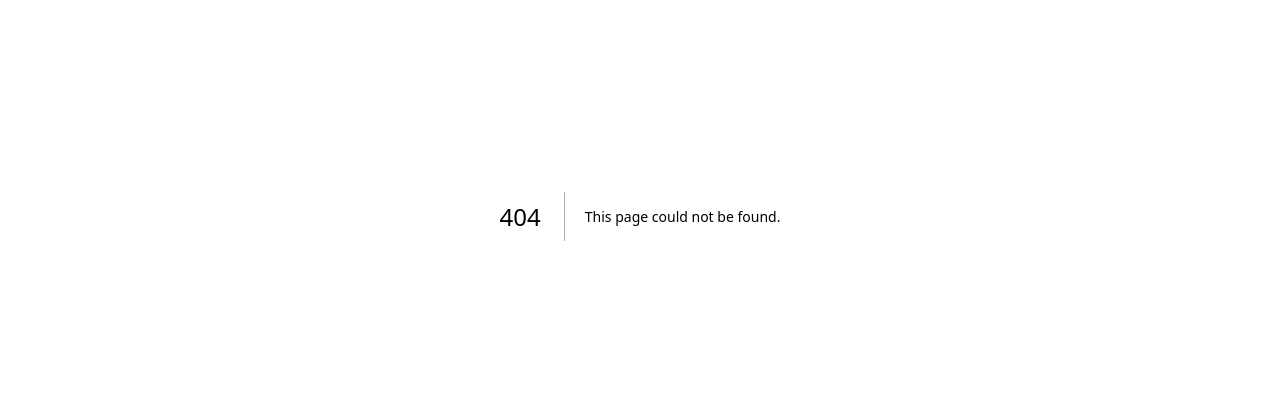
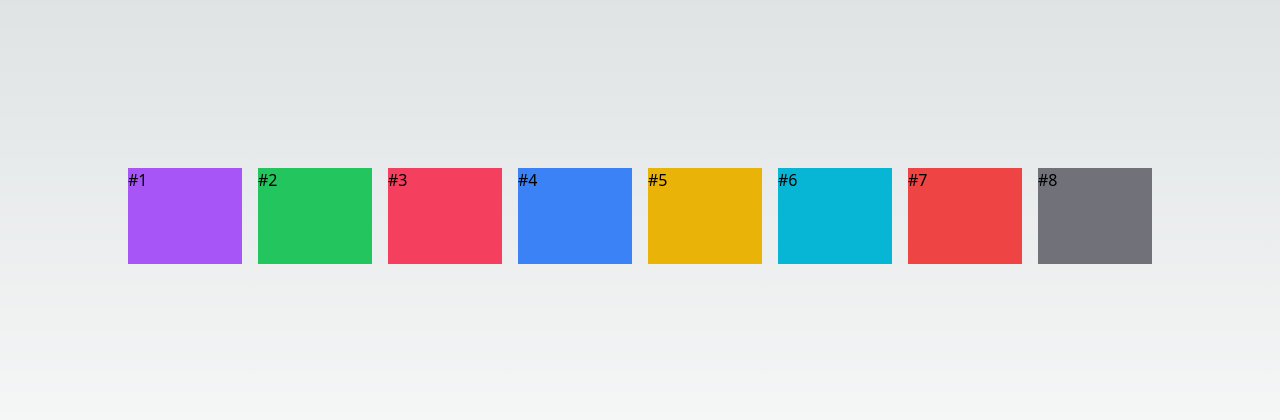
Before and after one commit to Fernandafogs/aulas_react_next, a Next.js app: page /layout in a window 1280 px wide. Before the commit this address had no page. Shown: the part 184-604 px from the top of the page. Built offline with nearby package versions, Linux system fonts and the light colour scheme.

Commit message:
componente de layout com grid

```diff
--- /dev/null
+++ b/src/components/layout/Grid.tsx
@@ -0,0 +1,27 @@
+interface GridProps{
+    cols?: number
+    sm?: number
+    md?: number
+    lg?: number
+    xl?: number
+    xl2?: number
+    children: any
+}
+
+export default function Grid(props: GridProps){
+    //grid grid-cols-1 sm:grid-cols-2 lg:grid-cols-4
+    return(
+        <div className={`
+            grid grid-cols-${props.cols ?? 1}
+            ${props.sm ? `sm:grid-cols-${props.sm}` : ''}
+            ${props.md ? `md:grid-cols-${props.md}` : ''}
+            ${props.lg ? `lg:grid-cols-${props.lg}` : ''}
+            ${props.xl ? `xl:grid-cols-${props.xl}` : ''}
+            ${props.xl2 ? `2xl:grid-cols-${props.xl2}` : ''}
+            gap-4 w-full
+        `} >
+            {props.children}
+        </div>
+    )
+
+}
--- /dev/null
+++ b/src/pages/layout/index.tsx
@@ -0,0 +1,21 @@
+import Grid from "@/components/layout/Grid";
+
+export default function PaginaLayout(){
+    return(
+        <div className="flex flex-col justify-center items-center h-screen">
+            <div className="w-[90%] lg:w-4/5">
+                <Grid sm={2} md={4} lg={8}>
+                    <div className="h-24 w-full bg-purple-500">#1</div>
+                    <div className="h-24 w-full bg-green-500">#2</div>
+                    <div className="h-24 w-full bg-rose-500">#3</div>
+                    <div className="h-24 w-full bg-blue-500">#4</div>
+                    <div className="h-24 w-full bg-yellow-500">#5</div>
+                    <div className="h-24 w-full bg-cyan-500">#6</div>
+                    <div className="h-24 w-full bg-red-500">#7</div>
+                    <div className="h-24 w-full bg-zinc-500">#8</div>
+                </Grid>
+            </div>
+        </div>
+    )
+
+}
--- a/tailwind.config.ts
+++ b/tailwind.config.ts
@@ -5,6 +5,12 @@
     './src/pages/**/*.{js,ts,jsx,tsx,mdx}',
     './src/components/**/*.{js,ts,jsx,tsx,mdx}',
     './src/app/**/*.{js,ts,jsx,tsx,mdx}',
+  ],
+  safelist: [
+    {
+      pattern: /^grid-cols-/,
+      variants: ['sm', 'md', 'lg', 'xl', '2xl'] ,
+    }
   ],
   theme: {
     extend: {
```
Also changed, not shown: src/instrucoes.md (+6 -0 lines).
